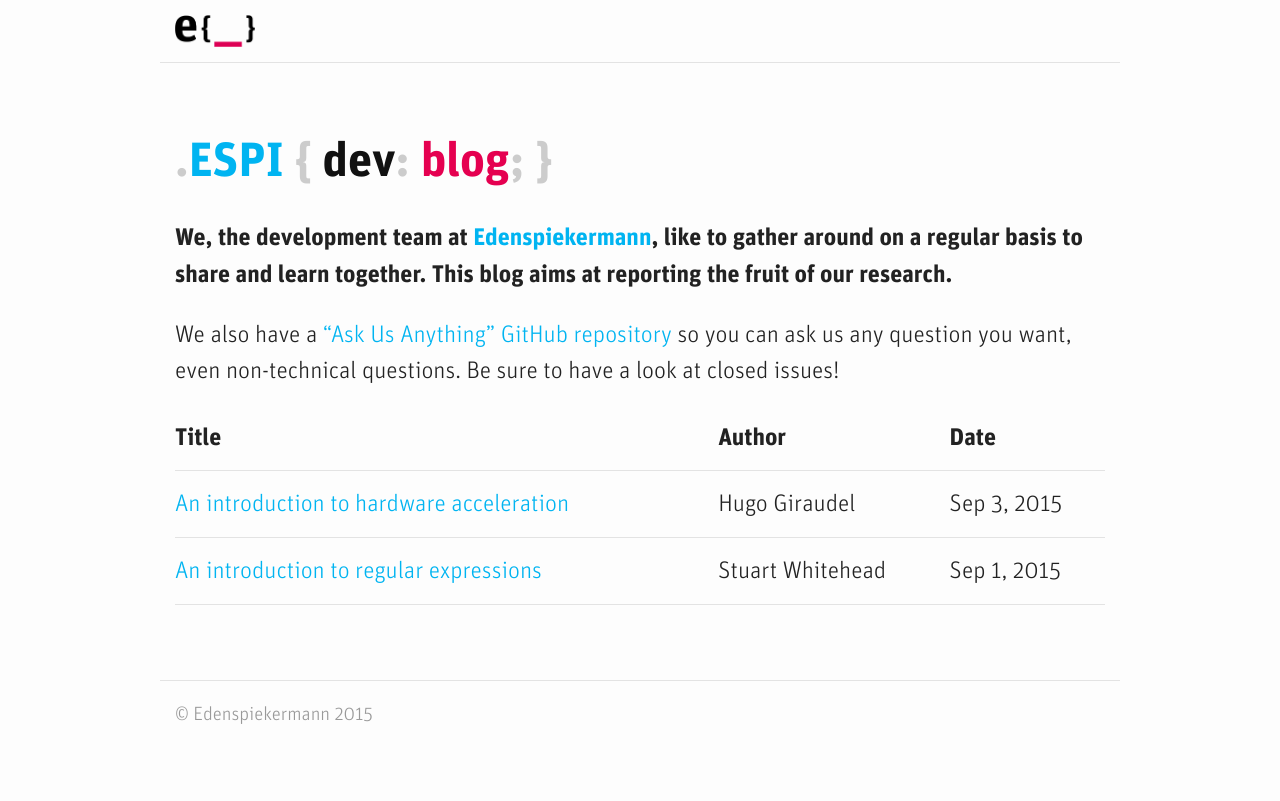
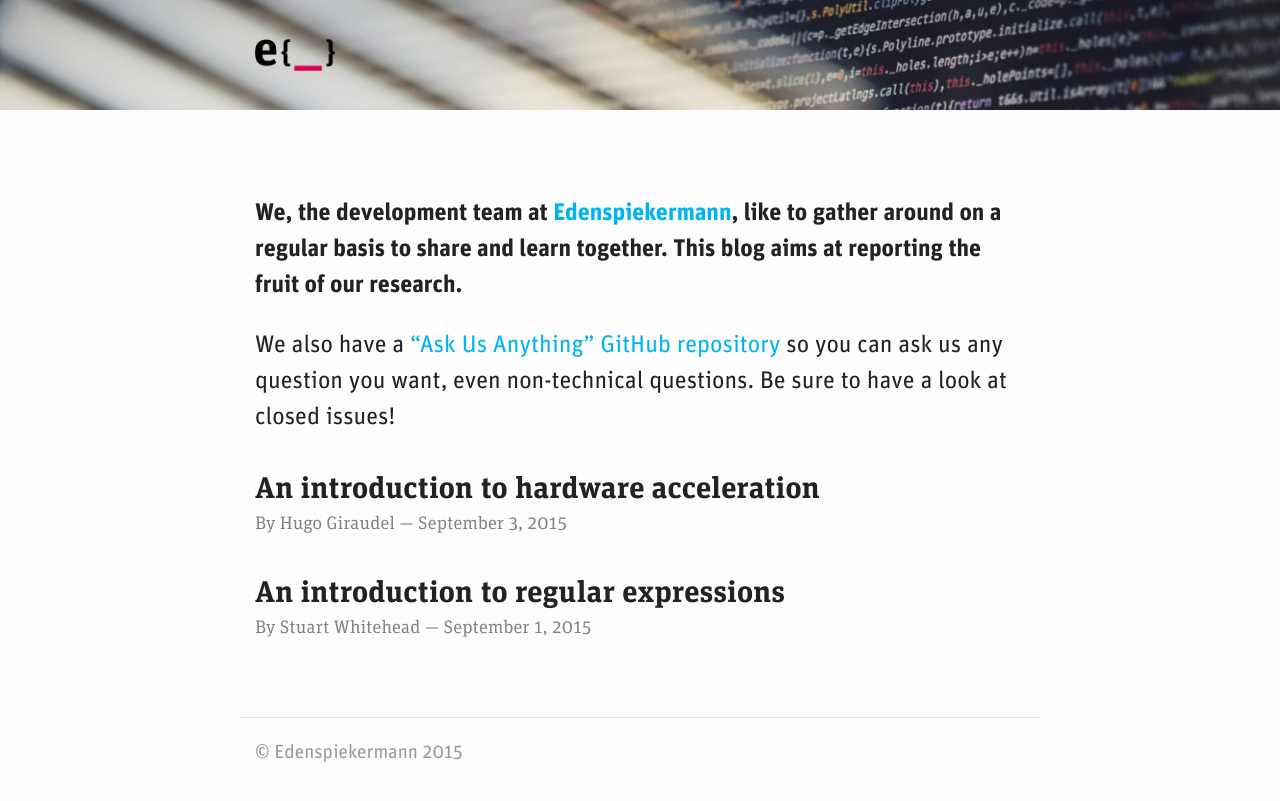
Before and after one commit to edenspiekermann/espi-devblog, a Jekyll site: the page built from index.html, in a window 1280 px wide. Shown: the top 801 px of the page. Built offline with Jekyll 4.4.1, drawn with Linux system fonts in a browser that asks for light colours.

Commit message:
New design for the home page

```diff
--- a/_sass/base/_fonts.scss
+++ b/_sass/base/_fonts.scss
@@ -2,13 +2,6 @@
   font-family: 'ESPI Pro';
   src: url('../assets/fonts/espipro-bold-webfont.woff?#iefix') format('woff');
   font-weight: bold;
-  font-style: normal;
-}
-
-@font-face {
-  font-family: 'ESPI Pro';
-  src: url('../assets/fonts/espipro-light-webfont.woff') format('woff');
-  font-weight: 300;
   font-style: normal;
 }
 
--- a/_sass/base/_layout.scss
+++ b/_sass/base/_layout.scss
@@ -1,5 +1,5 @@
 .container {
-  max-width: 960px;
+  max-width: 800px;
   padding: 0 ($spacing-unit / 2);
   margin: 0 auto;
   overflow: hidden;
--- a/_sass/components/_link.scss
+++ b/_sass/components/_link.scss
@@ -3,11 +3,11 @@
   text-decoration: none;
 
   &:visited {
-    color: darken($brand-color, 15%);
+    color: inherit;
   }
 
   &:hover {
-    color: #222;
+    color: inherit;
     text-decoration: underline;
   }
 }
--- a/_sass/layout/_header.scss
+++ b/_sass/layout/_header.scss
@@ -1,10 +1,9 @@
 .header {
   position: relative;
   margin-bottom: ($spacing-unit * 2);
-}
-
-.header > .container {
-  border-bottom: 1px solid rgba(0, 0, 0, 0.1);
+  background-image: url('../assets/images/espi-dev-blog-header.jpg');
+  background-size: cover;
+  padding: 1em 0;
 }
 
 .header__logo {
--- a/_sass/pages/_home.scss
+++ b/_sass/pages/_home.scss
@@ -1,19 +1,55 @@
-.home-title {
-  margin-top: 0;
+.post-list {
+  list-style: none;
+  padding: 0;
+  margin: 0 -30px;
+  font-family: 'ESPI Slab', 'Arial', sans-serif;
 }
 
-.home-title__selector {
-  color: $brand-color;
+.post-list__item {
+  padding: 15px 30px;
+  transition: 0.15s;
+  border-top: 1px solid;
+  border-bottom: 1px solid;
+  border-color: transparent;
+  position: relative;
+
+  &::before {
+    content: '';
+    position: absolute;
+    width: 10px;
+    top: -1px;
+    left: 0;
+    bottom: -1px;
+    background-color: $brand-color;
+  }
+
+  &:hover {
+    border-color: rgba(0, 0, 0, 0.1);
+    transform: translateX(25px);
+    background-color: #fafafa;
+  }
 }
 
-.home-title__property {
-  color: #111;
+.post-list__title {
+  margin: 0;
+  font-size: 1.25em;
 }
 
-.home-title__value {
-  color: $alternate-brand-color;
+.post-list__link {
+  display: block;
+  color: inherit;
+
+  &:hover {
+    text-decoration: none;
+  }
+
+  &:visited {
+    color: inherit;
+  }
 }
 
-.home-title__punctuation {
-  color: #ccc;
+.post-list__meta {
+  margin: 0;
+  color: $grey;
+  font-size: 0.75em;
 }
--- a/index.html
+++ b/index.html
@@ -1,37 +1,18 @@
 ---
 layout: default
 ---
-
-<h1 class="home-title">
-   <span class="home-title__punctuation">.</span><!--
---><span class="home-title__selector">ESPI</span>
-   <span class="home-title__punctuation">{</span>
-   <span class="home-title__property">dev</span><!--
---><span class="home-title__punctuation">:</span>
-   <span class="home-title__value">blog</span><!--
---><span class="home-title__punctuation">;</span>
-   <span class="home-title__punctuation">}</span>
-</h1>
 
 <p><strong>We, the development team at <a href="http://edenspiekermann.com">Edenspiekermann</a>, like to gather around on a regular basis to share and learn together. This blog aims at reporting the fruit of our research.</strong></p>
 
 <p>We also have a <a href="https://github.com/edenspiekermann/ama">“Ask Us Anything” GitHub repository</a> so you can ask us any question you want, even non-technical questions. Be sure to have a look at closed issues!</p>
 
-<table>
-  <thead>
-    <tr>
-      <th>Title</th>
-      <th>Author</th>
-      <th>Date</th>
-    </tr>
-  </thead>
-  <tbody>
+<ul class="post-list">
   {% for post in site.posts %}
-    <tr>
-      <td data-label="Title"><a href="{{ post.url | prepend: site.baseurl }}">{{ post.title }}</a></td>
-      <td data-label="Author">{{ post.author }}</td>
-      <td data-label="Date">{{ post.date | date: "%b %-d, %Y" }}</td>
-    </tr>
+    <li class="post-list__item">
+      <a class="post-list__link" href="{{ post.url | prepend: site.baseurl }}">
+        <h2 class="post-list__title">{{ post.title }}</h2>
+        <p class="post-list__meta">By {{ post.author }} — {{ post.date | date: "%B %-d, %Y" }}</p>
+      </a>
+    </li>
   {% endfor %}
-  </tbody>
-</table>
+</ul>
```
Also changed, not shown: assets/images/espi-dev-blog-header.jpg (added).
